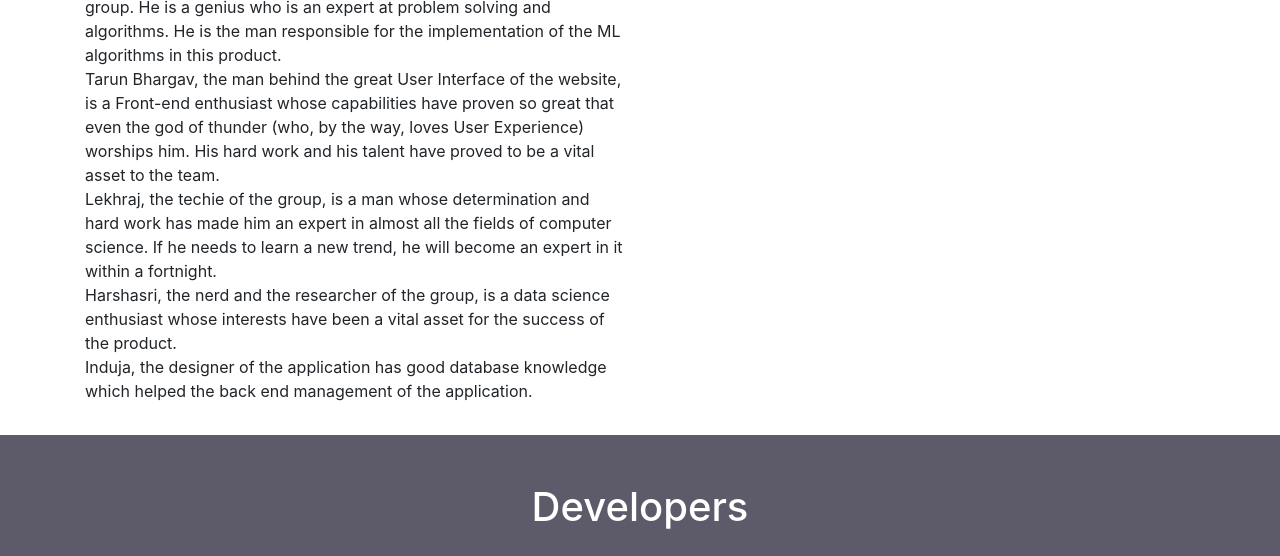
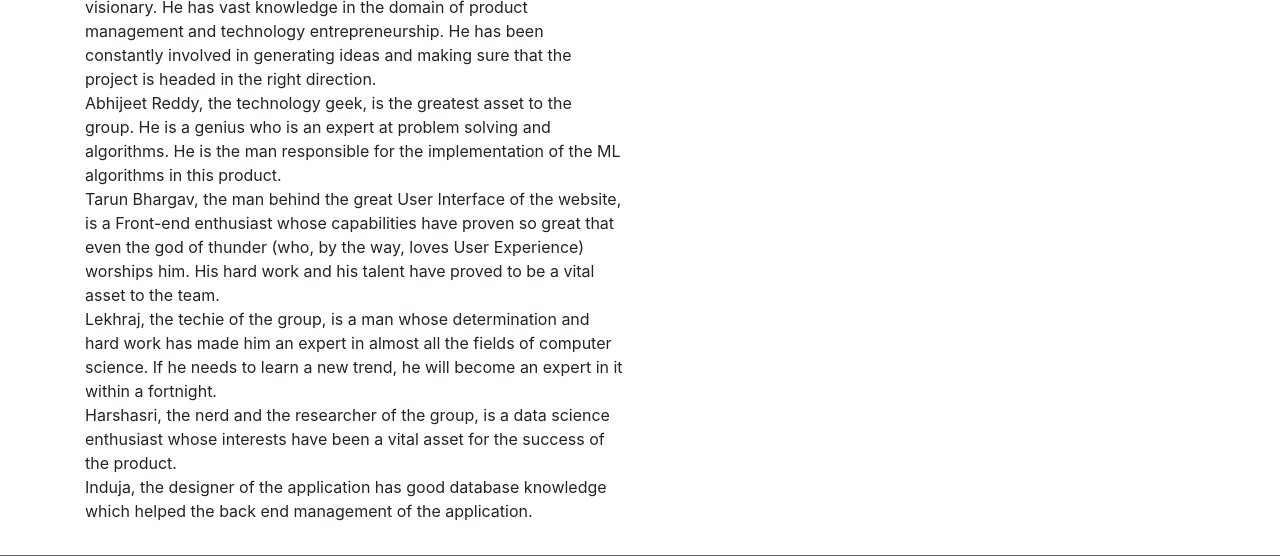
Before and after one commit to Aineshphanithi/SIH-FarmersFriend-, a Flask app: page /about.html in a window 1280 px wide. Shown: the part 517-1073 px from the top of the page. Run offline with Flask 2, Linux system fonts and the light colour scheme; some libraries are stand-ins or nearby versions.

Commit message:
About changed

```diff
--- a/templates/about.html
+++ b/templates/about.html
@@ -70,6 +70,8 @@
           <p>
             The idea of Team Hack o’ Holics is to help the esteemed farmers of India in their daily work. The product utilizes ML algorithms to predict the forthcoming weather, and depending upon this, suggests the best crops to grow so that a farmer can have maximum harvest.  This product also sends weather warnings taken from the MET department to registered users from time to time so that they can be prepared before the crisis occurs.
             Our team consists of 6 computer science enthusiasts who are pursuing their Engineering in Information Technology.
+            <br>
+            Ainesh Phanithi, the leader of the team and the captain of the ship, is a visionary. He has vast knowledge in the domain of product management and technology entrepreneurship. He has been constantly involved in generating ideas and making sure that the project is headed in the right direction.
             <br/>
             Abhijeet Reddy, the technology geek, is the greatest asset to the group. He is a genius who is an expert at problem solving and algorithms. He is the man responsible for the implementation of the ML algorithms in this product.
             <br/>
```
